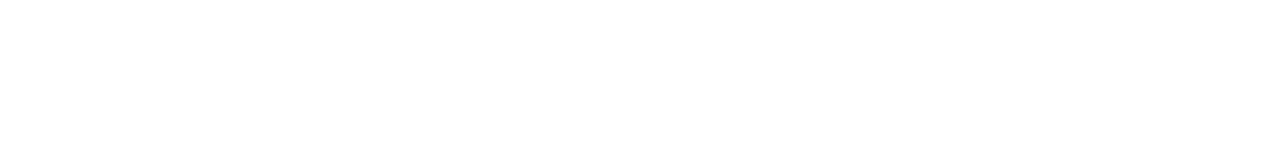
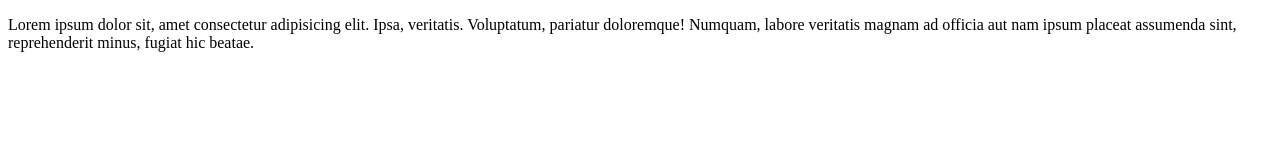
Before and after one commit to Eng-Shifat/my-first-rep, a plain HTML site: page index.html in a window 1280 px wide. Drawn offline with Linux system fonts and the light colour scheme.

Commit message:
paragraph added

```diff
--- a/index.html
+++ b/index.html
@@ -6,7 +6,7 @@
     <title>My first ever Git Repo</title>
 </head>
 <body>
-    <p></p>
+    <p>Lorem ipsum dolor sit, amet consectetur adipisicing elit. Ipsa, veritatis. Voluptatum, pariatur doloremque! Numquam, labore veritatis magnam ad officia aut nam ipsum placeat assumenda sint, reprehenderit minus, fugiat hic beatae.</p>
 
 </body>
 </html>
```
